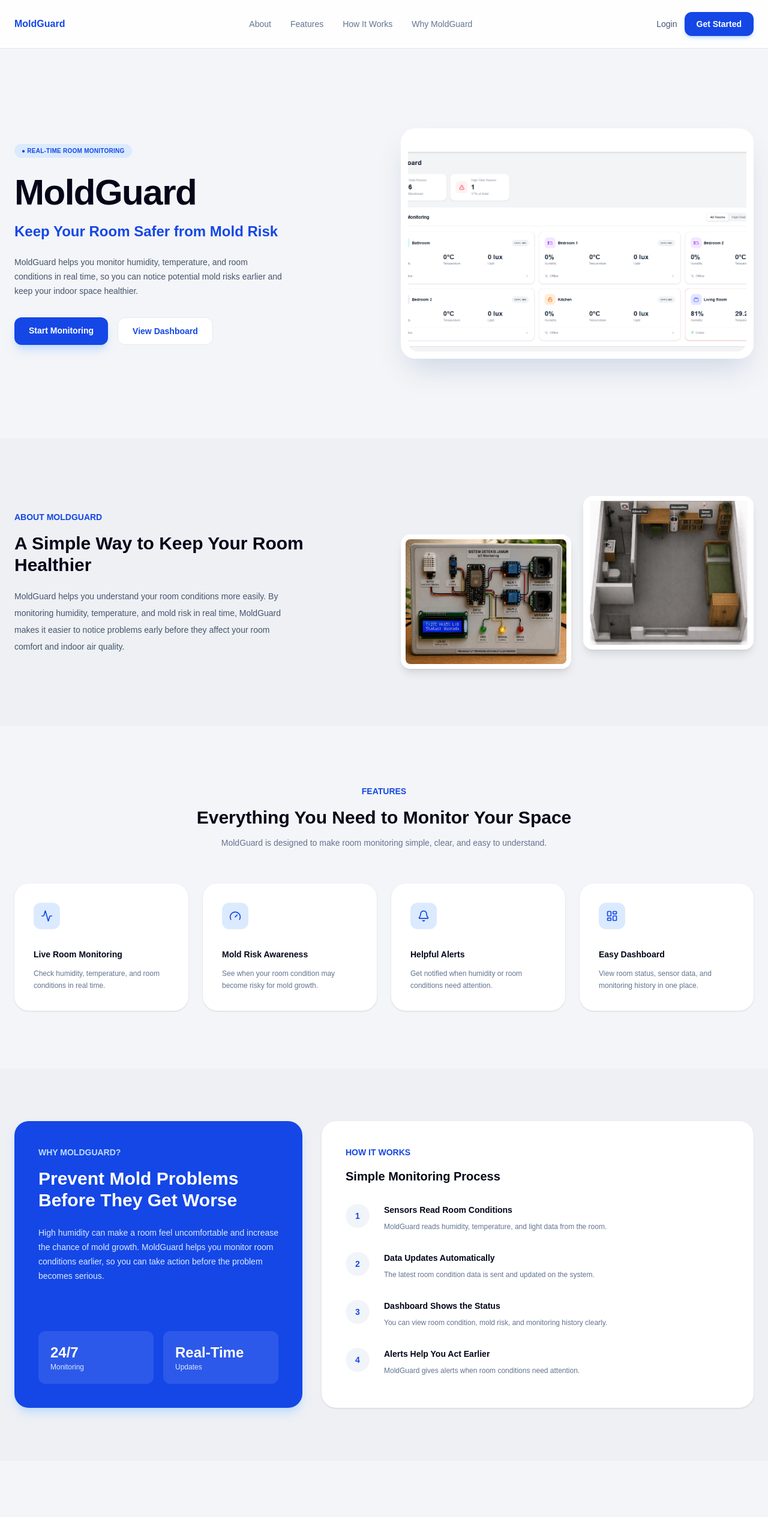
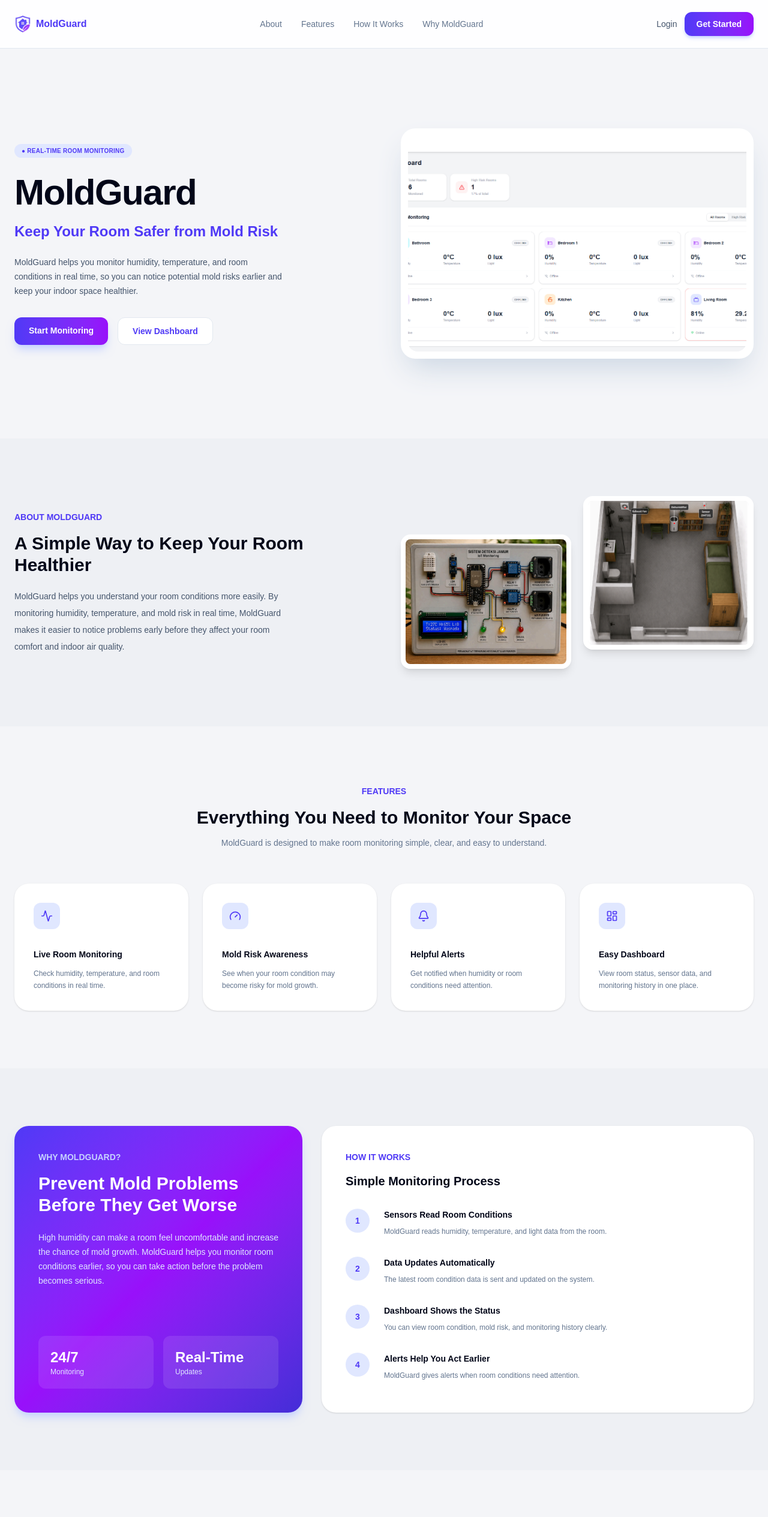
Before and after one commit to Aqillaaprly/MoldDetection_PBL6, a Next.js app: page / in a window 1280 px wide. Shown: the top 2529 px of the page at 60% size. Built offline with nearby package versions, Linux system fonts and the light colour scheme.

Commit message:
improve mobile responsiveness and add logo

```diff
--- a/components/landing/AboutSection.tsx
+++ b/components/landing/AboutSection.tsx
@@ -1,21 +1,14 @@
-import Image from "next/image"
-
 export default function AboutSection() {
   return (
-    <section
-      id="about"
-      className="bg-[#eef0f4] py-24"
-    >
-      <div className="mx-auto grid max-w-7xl items-center gap-14 px-6 md:grid-cols-2">
+    <section id="about" className="bg-[#eef0f4] py-16 md:py-24">
+      <div className="mx-auto grid max-w-7xl items-center gap-10 px-6 md:grid-cols-2 md:gap-14">
         <div>
-          <span className="mb-4 inline-block text-sm font-semibold text-blue-700">
+          <span className="mb-4 inline-block text-sm font-semibold text-indigo-600">
             ABOUT MOLDGUARD
           </span>
-
-          <h2 className="mb-5 text-3xl font-semibold text-slate-950">
+          <h2 className="mb-5 text-2xl font-semibold text-slate-950 md:text-3xl">
             A Simple Way to Keep Your Room Healthier
           </h2>
-
           <p className="max-w-md text-sm leading-7 text-slate-600">
             MoldGuard helps you understand your room conditions more easily.
             By monitoring humidity, temperature, and mold risk in real time,
@@ -28,17 +21,12 @@ export default function AboutSection() {
           <img
             src="/images/landing/sensor.png"
             alt="MoldGuard sensor device"
-            width={500}
-            height={500}
-            className="mt-16 h-56 w-full rounded-2xl border-8 border-white object-cover shadow-lg"
+            className="mt-8 h-44 w-full rounded-2xl border-8 border-white object-cover shadow-lg md:mt-16 md:h-56"
           />
-
           <img
             src="/images/landing/room.png"
             alt="Healthy indoor room"
-            width={500}
-            height={500}
-            className="h-64 w-full rounded-2xl border-8 border-white object-cover shadow-lg"
+            className="h-52 w-full rounded-2xl border-8 border-white object-cover shadow-lg md:h-64"
           />
         </div>
       </div>
--- a/components/landing/FeaturesSection.tsx
+++ b/components/landing/FeaturesSection.tsx
@@ -1,78 +1,56 @@
-import {
-  Activity,
-  Bell,
-  Gauge,
-  LayoutDashboard
-} from "lucide-react"
+import { Activity, Bell, Gauge, LayoutDashboard } from "lucide-react"
 
 const features = [
   {
     title: "Live Room Monitoring",
-    description:
-      "Check humidity, temperature, and room conditions in real time.",
-    icon: Activity
+    description: "Check humidity, temperature, and room conditions in real time.",
+    icon: Activity,
   },
   {
     title: "Mold Risk Awareness",
-    description:
-      "See when your room condition may become risky for mold growth.",
-    icon: Gauge
+    description: "See when your room condition may become risky for mold growth.",
+    icon: Gauge,
   },
   {
     title: "Helpful Alerts",
-    description:
-      "Get notified when humidity or room conditions need attention.",
-    icon: Bell
+    description: "Get notified when humidity or room conditions need attention.",
+    icon: Bell,
   },
   {
     title: "Easy Dashboard",
-    description:
-      "View room status, sensor data, and monitoring history in one place.",
-    icon: LayoutDashboard
-  }
+    description: "View room status, sensor data, and monitoring history in one place.",
+    icon: LayoutDashboard,
+  },
 ]
 
 export default function FeaturesSection() {
   return (
-    <section
-      id="features"
-      className="mx-auto max-w-7xl px-6 py-24"
-    >
-      <div className="mb-14 text-center">
-        <span className="mb-4 inline-block text-sm font-semibold text-blue-700">
+    <section id="features" className="mx-auto max-w-7xl px-6 py-16 md:py-24">
+      <div className="mb-10 text-center md:mb-14">
+        <span className="mb-4 inline-block text-sm font-semibold text-indigo-600">
           FEATURES
         </span>
-
-        <h2 className="mb-3 text-3xl font-semibold text-slate-950">
+        <h2 className="mb-3 text-2xl font-semibold text-slate-950 md:text-3xl">
           Everything You Need to Monitor Your Space
         </h2>
-
         <p className="mx-auto max-w-xl text-sm leading-6 text-slate-500">
-          MoldGuard is designed to make room monitoring simple, clear,
-          and easy to understand.
+          MoldGuard is designed to make room monitoring simple, clear, and easy to understand.
         </p>
       </div>
 
-      <div className="grid gap-6 md:grid-cols-4">
+      <div className="grid grid-cols-2 gap-6 md:grid-cols-4">
         {features.map((feature) => {
           const Icon = feature.icon
-
           return (
             <div
               key={feature.title}
               className="rounded-3xl bg-white p-8 shadow-sm transition hover:-translate-y-1 hover:shadow-md"
             >
-              <div className="mb-8 flex h-11 w-11 items-center justify-center rounded-xl bg-blue-100 text-blue-700">
+              <div className="mb-8 flex h-11 w-11 items-center justify-center rounded-xl bg-indigo-100 text-indigo-600">
                 <Icon size={20} />
               </div>
-
-              <h3 className="mb-3 text-sm font-semibold text-slate-950">
-                {feature.title}
-              </h3>
-
-              <p className="text-xs leading-5 text-slate-500">
-                {feature.description}
-              </p>
+              <h3 className="mb-3 text-sm font-semibold text-slate-950">{feature.title}</h3>
+              <p className="text-xs leading-5 text-slate-500">{feature.description}</p>
             </div>
           )
         })}
--- a/components/landing/HeroSection.tsx
+++ b/components/landing/HeroSection.tsx
@@ -1,19 +1,18 @@
-import Image from "next/image"
 import Link from "next/link"
 
 export default function HeroSection() {
   return (
-    <section className="mx-auto grid min-h-[650px] max-w-7xl items-center gap-14 px-6 py-20 md:grid-cols-2">
+    <section className="mx-auto grid max-w-7xl items-center gap-10 px-6 py-16 md:min-h-[650px] md:grid-cols-2 md:py-20 md:gap-14">
       <div>
-        <span className="mb-7 inline-flex items-center rounded-full bg-blue-100 px-3 py-1 text-[10px] font-semibold tracking-wide text-blue-700">
+        <span className="mb-7 inline-flex items-center rounded-full bg-indigo-100 px-3 py-1 text-[10px] font-semibold tracking-wide text-indigo-600">
           ● REAL-TIME ROOM MONITORING
         </span>
 
-        <h1 className="mb-5 text-5xl font-bold tracking-tight text-slate-950 md:text-6xl">
+        <h1 className="mb-5 text-4xl font-bold tracking-tight text-slate-950 md:text-5xl lg:text-6xl">
           MoldGuard
         </h1>
 
-        <p className="mb-6 max-w-md text-2xl font-semibold leading-tight text-blue-700">
+        <p className="mb-6 max-w-md text-xl font-semibold leading-tight text-indigo-600 md:text-2xl">
           Keep Your Room Safer from Mold Risk
         </p>
 
@@ -26,14 +25,13 @@ export default function HeroSection() {
         <div className="flex flex-wrap gap-4">
           <Link
             href="/monitoring"
-            className="rounded-xl bg-blue-700 px-6 py-3 text-sm font-semibold text-white shadow-lg shadow-blue-200 transition hover:bg-blue-800"
+            className="rounded-xl bg-gradient-to-r from-indigo-600 to-purple-600 px-6 py-3 text-sm font-semibold text-white shadow-lg shadow-indigo-200 transition hover:opacity-90"
           >
             Start Monitoring
           </Link>
-
           <Link
             href="/dashboard"
-            className="rounded-xl border border-slate-200 bg-white px-6 py-3 text-sm font-semibold text-blue-700 transition hover:border-blue-200 hover:bg-blue-50"
+            className="rounded-xl border border-slate-200 bg-white px-6 py-3 text-sm font-semibold text-indigo-600 transition hover:border-indigo-200 hover:bg-indigo-50"
           >
             View Dashboard
           </Link>
@@ -42,11 +40,11 @@ export default function HeroSection() {
 
       <div className="rounded-3xl bg-white p-3 shadow-2xl shadow-slate-300">
         <img
-            src="/images/landing/hero-dashboard.png"
-            alt="MoldGuard dashboard preview"
-            className="h-[360px] w-full rounded-2xl object-cover"
+          src="/images/landing/hero-dashboard.png"
+          alt="MoldGuard dashboard preview"
+          className="h-[260px] w-full rounded-2xl object-cover md:h-[360px]"
         />
-        </div>
+      </div>
     </section>
   )
 }
--- a/components/landing/JourneySection.tsx
+++ b/components/landing/JourneySection.tsx
@@ -2,103 +2,81 @@ const steps = [
   {
     number: "1",
     title: "Sensors Read Room Conditions",
-    description:
-      "MoldGuard reads humidity, temperature, and light data from the room."
+    description: "MoldGuard reads humidity, temperature, and light data from the room.",
   },
   {
     number: "2",
     title: "Data Updates Automatically",
-    description:
-      "The latest room condition data is sent and updated on the system."
+    description: "The latest room condition data is sent and updated on the system.",
   },
   {
     number: "3",
     title: "Dashboard Shows the Status",
-    description:
-      "You can view room condition, mold risk, and monitoring history clearly."
+    description: "You can view room condition, mold risk, and monitoring history clearly.",
   },
   {
     number: "4",
     title: "Alerts Help You Act Earlier",
-    description:
-      "MoldGuard gives alerts when room conditions need attention."
-  }
+    description: "MoldGuard gives alerts when room conditions need attention.",
+  },
 ]
 
 export default function JourneySection() {
   return (
-    <section
-      id="how-it-works"
-      className="bg-[#eef0f4] py-22"
-    >
+    <section id="how-it-works" className="bg-[#eef0f4] py-16 md:py-24">
       <div className="mx-auto grid max-w-7xl gap-8 px-6 md:grid-cols-[0.8fr_1.2fr]">
+
+        {/* Why MoldGuard card */}
         <div
           id="why"
-          className="rounded-3xl bg-blue-700 p-10 text-white shadow-lg shadow-blue-200"
+          className="rounded-3xl bg-gradient-to-br from-indigo-600 via-purple-600 to-indigo-700 p-8 text-white shadow-lg shadow-indigo-200 md:p-10"
         >
-          <span className="mb-4 inline-block text-sm font-semibold text-blue-200">
+          <span className="mb-4 inline-block text-sm font-semibold text-indigo-200">
             WHY MOLDGUARD?
           </span>
-
-          <h2 className="mb-6 text-3xl font-semibold">
+          <h2 className="mb-6 text-2xl font-semibold md:text-3xl">
             Prevent Mold Problems Before They Get Worse
           </h2>
-
-          <p className="mb-20 text-sm leading-6 text-blue-100">
+          <p className="mb-10 text-sm leading-6 text-indigo-100 md:mb-20">
             High humidity can make a room feel uncomfortable and increase the
             chance of mold growth. MoldGuard helps you monitor room conditions
             earlier, so you can take action before the problem becomes serious.
           </p>
-
           <div className="grid grid-cols-2 gap-4">
             <div className="rounded-xl bg-white/10 p-5">
               <h3 className="text-2xl font-bold">24/7</h3>
-              <p className="text-xs text-blue-100">
-                Monitoring
-              </p>
+              <p className="text-xs text-indigo-100">Monitoring</p>
             </div>
-
             <div className="rounded-xl bg-white/10 p-5">
               <h3 className="text-2xl font-bold">Real-Time</h3>
-              <p className="text-xs text-blue-100">
-                Updates
-              </p>
+              <p className="text-xs text-indigo-100">Updates</p>
             </div>
           </div>
         </div>
 
-        <div className="rounded-3xl bg-white p-10 shadow-sm">
-          <span className="mb-4 inline-block text-sm font-semibold text-blue-700">
+        {/* How It Works card */}
+        <div className="rounded-3xl bg-white p-8 shadow-sm md:p-10">
+          <span className="mb-4 inline-block text-sm font-semibold text-indigo-600">
             HOW IT WORKS
           </span>
-
           <h2 className="mb-8 text-xl font-semibold text-slate-950">
             Simple Monitoring Process
           </h2>
-
           <div className="space-y-8">
             {steps.map((step) => (
-              <div
-                key={step.number}
-                className="flex gap-6"
-              >
-                <div className="flex h-10 w-10 shrink-0 items-center justify-center rounded-full bg-slate-100 text-sm font-semibold text-blue-700">
+              <div key={step.number} className="flex gap-6">
+                <div className="flex h-10 w-10 shrink-0 items-center justify-center rounded-full bg-indigo-100 text-sm font-semibold text-indigo-600">
                   {step.number}
                 </div>
-
                 <div>
-                  <h3 className="mb-2 text-sm font-semibold text-slate-950">
-                    {step.title}
-                  </h3>
-
-                  <p className="text-xs leading-5 text-slate-500">
-                    {step.description}
-                  </p>
+                  <h3 className="mb-2 text-sm font-semibold text-slate-950">{step.title}</h3>
+                  <p className="text-xs leading-5 text-slate-500">{step.description}</p>
                 </div>
               </div>
             ))}
           </div>
         </div>
+
       </div>
     </section>
   )
--- a/components/landing/LandingFooter.tsx
+++ b/components/landing/LandingFooter.tsx
@@ -5,10 +5,7 @@ export default function LandingFooter() {
     <footer className="border-t border-slate-200 bg-white">
       <div className="mx-auto flex max-w-7xl flex-col gap-8 px-6 py-6 md:flex-row md:items-center md:justify-between">
         <div className="max-w-sm">
-          <h3 className="mb-3 text-base font-bold text-blue-700">
-            MoldGuard
-          </h3>
-
+          <h3 className="mb-3 text-base font-bold text-indigo-600">MoldGuard</h3>
           <p className="text-sm leading-6 text-slate-500">
             A smart room monitoring system that helps you notice mold risk
             earlier and keep your indoor space healthier.
@@ -16,33 +13,10 @@ export default function LandingFooter() {
         </div>
 
         <div className="flex flex-wrap gap-6 text-sm text-slate-500">
-          <Link
-            href="#about"
-            className="transition hover:text-blue-700"
-          >
-            About
-          </Link>
-
-          <Link
-            href="#features"
-            className="transition hover:text-blue-700"
-          >
-            Features
-          </Link>
-
-          <Link
-            href="#how-it-works"
-            className="transition hover:text-blue-700"
-          >
-            How It Works
-          </Link>
-
-          <Link
-            href="#why"
-            className="transition hover:text-blue-700"
-          >
-            Why MoldGuard
-          </Link>
+          <Link href="#about" className="transition hover:text-indigo-600">About</Link>
+          <Link href="#features" className="transition hover:text-indigo-600">Features</Link>
+          <Link href="#how-it-works" className="transition hover:text-indigo-600">How It Works</Link>
+          <Link href="#why" className="transition hover:text-indigo-600">Why MoldGuard</Link>
         </div>
       </div>
 
--- a/components/landing/LandingNavbar.tsx
+++ b/components/landing/LandingNavbar.tsx
@@ -4,51 +4,34 @@ export default function LandingNavbar() {
   return (
     <header className="sticky top-0 z-50 border-b border-slate-200 bg-white/90 backdrop-blur-md">
       <nav className="mx-auto flex max-w-7xl items-center justify-between px-6 py-5">
-        <Link
-          href="/"
-          className="text-base font-bold text-blue-700"
-        >
-          MoldGuard
+        <Link href="/" className="flex items-center gap-2">
+          <img
+            src="/images/logo.png"
+            alt="MoldGuard logo"
+            width={28}
+            height={28}
+            className="rounded-md"
+          />
+          <span className="text-base font-bold text-indigo-600">MoldGuard</span>
         </Link>
 
         <div className="hidden items-center gap-8 text-sm text-slate-500 md:flex">
-          <Link
-            href="#about"
-            className="transition hover:text-blue-700"
-          >
-            About
-          </Link>
-          <Link
-            href="#features"
-            className="transition hover:text-blue-700"
-          >
-            Features
-          </Link>
-          <Link
-            href="#how-it-works"
-            className="transition hover:text-blue-700"
-          >
-            How It Works
-          </Link>
-          <Link
-            href="#why"
-            className="transition hover:text-blue-700"
-          >
-            Why MoldGuard
-          </Link>
+          <Link href="#about" className="transition hover:text-indigo-600">About</Link>
+          <Link href="#features" className="transition hover:text-indigo-600">Features</Link>
+          <Link href="#how-it-works" className="transition hover:text-indigo-600">How It Works</Link>
+          <Link href="#why" className="transition hover:text-indigo-600">Why MoldGuard</Link>
         </div>
 
         <div className="flex items-center gap-3">
           <Link
             href="/login"
-            className="hidden text-sm font-medium text-slate-600 transition hover:text-blue-700 sm:block"
+            className="text-sm font-medium text-slate-600 transition hover:text-indigo-600"
           >
             Login
           </Link>
-
           <Link
             href="/monitoring"
-            className="rounded-xl bg-blue-700 px-5 py-2.5 text-sm font-semibold text-white shadow-md shadow-blue-200 transition hover:bg-blue-800"
+            className="rounded-xl bg-gradient-to-r from-indigo-600 to-purple-600 px-5 py-2.5 text-sm font-semibold text-white shadow-md shadow-indigo-200 transition hover:opacity-90"
           >
             Get Started
           </Link>
```
Also changed, not shown: app/(auth)/login/page.tsx (+4 -4 lines), app/(auth)/register/page.tsx (+4 -7 lines), components/landing/CtaSection.tsx (+5 -7 lines), components/layout/Sidebar.tsx (+8 -2 lines), public/images/logo-white.png (added), public/images/logo.png (added).
